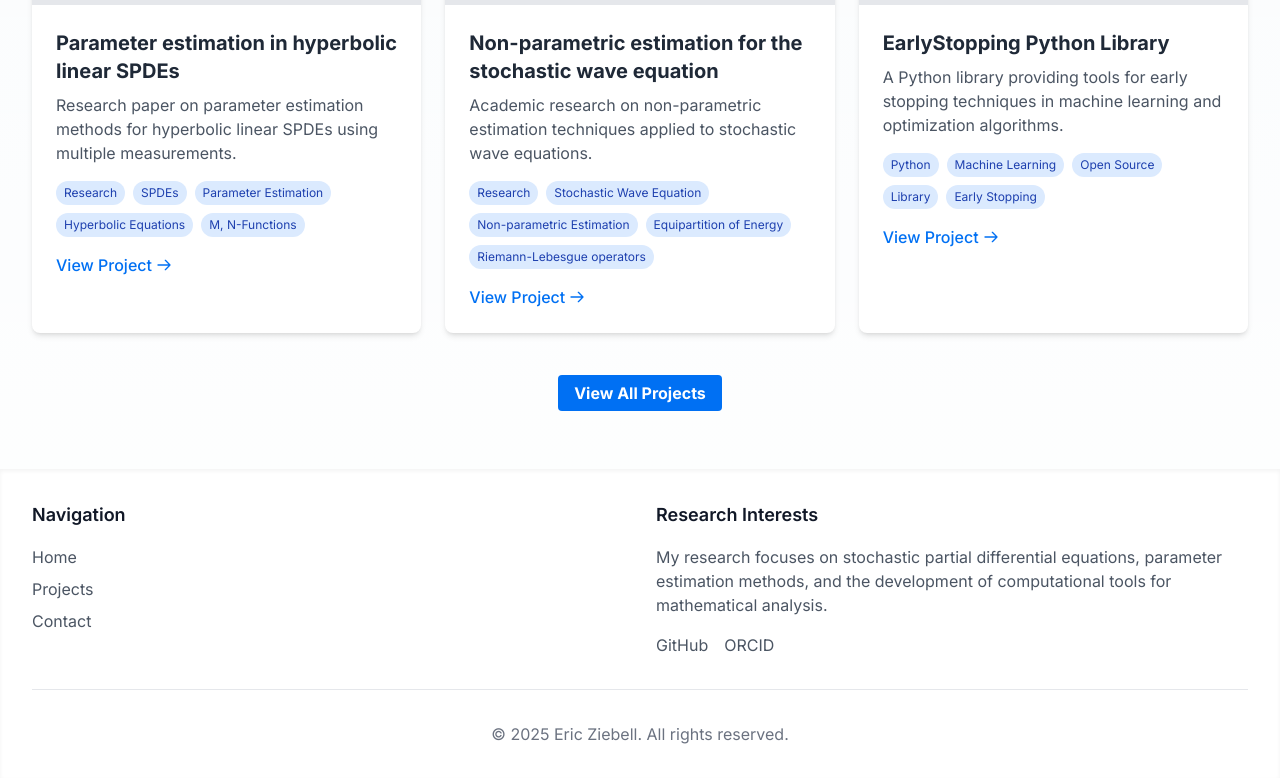
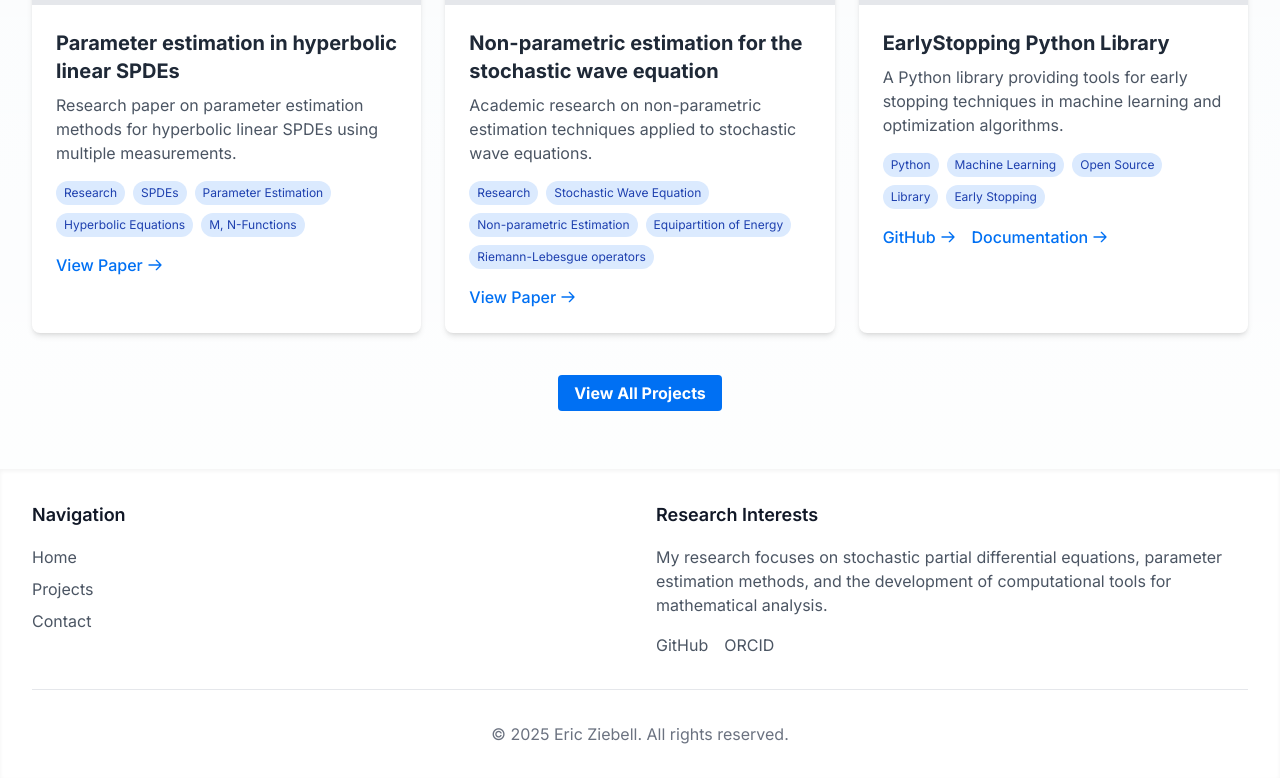
Before and after one commit to ziebelle/ziebelle.github.io, a Next.js app: page / in a window 1280 px wide. Shown: the part 743-1521 px from the top of the page. Built offline with nearby package versions, Linux system fonts and the light colour scheme.

Commit message:
Support for multiple links

```diff
--- a/app/components/ProjectCard.tsx
+++ b/app/components/ProjectCard.tsx
@@ -59,13 +59,16 @@ export default function ProjectCard({ project }: ProjectCardProps) {
                     ))}
                 </div>
 
+                <div className="flex flex-wrap gap-4">
+                    {project.links.map((link, index) => (
                         <Link
-                    href={project.link}
+                            key={index}
+                            href={link.url}
                             target="_blank"
                             rel="noopener noreferrer"
                             className="text-primary hover:text-primary-dark font-medium inline-flex items-center"
                         >
-                    View Project
+                            {link.title}
                             <svg
                                 className="w-4 h-4 ml-1"
                                 fill="none"
@@ -81,6 +84,8 @@ export default function ProjectCard({ project }: ProjectCardProps) {
                                 />
                             </svg>
                         </Link>
+                    ))}
+                </div>
             </div>
         </div>
     );
--- a/app/data/projects.ts
+++ b/app/data/projects.ts
@@ -5,7 +5,10 @@ export interface Project {
     description: string;
     image: string;
     tags: string[];
-    link: string;
+    links: {
+        title: string;
+        url: string;
+    }[];
     featured?: boolean; // Whether this project should be featured on the homepage
 }
 
@@ -17,7 +20,7 @@ export const allProjects: Project[] = [
         description: 'Research paper on parameter estimation methods for hyperbolic linear SPDEs using multiple measurements.',
         image: '/images/plate_equation.png',
         tags: ['Research', 'SPDEs', 'Parameter Estimation', 'Hyperbolic Equations', 'M, N-Functions'],
-        link: 'https://arxiv.org/abs/2407.13461',
+        links: [{ title: 'View Paper', url: 'https://arxiv.org/abs/2407.13461' }],
         featured: true,
     },
     {
@@ -26,7 +29,7 @@ export const allProjects: Project[] = [
         description: 'Academic research on non-parametric estimation techniques applied to stochastic wave equations.',
         image: '/images/RiemannLebesgue.mp4',
         tags: ['Research', 'Stochastic Wave Equation', 'Non-parametric Estimation', 'Equipartition of Energy', 'Riemann-Lebesgue operators'],
-        link: 'https://arxiv.org/abs/2404.18823',
+        links: [{ title: 'View Paper', url: 'https://arxiv.org/abs/2404.18823' }],
         featured: true,
     },
     {
@@ -35,7 +38,10 @@ export const allProjects: Project[] = [
         description: 'A Python library providing tools for early stopping techniques in machine learning and optimization algorithms.',
         image: '/images/tree_heatmaps.gif',
         tags: ['Python', 'Machine Learning', 'Open Source', 'Library', 'Early Stopping'],
-        link: 'https://github.com/ESFIEP/EarlyStopping',
+        links: [
+            { title: 'GitHub', url: 'https://github.com/ESFIEP/EarlyStopping' },
+            { title: 'Documentation', url: 'https://earlystop.github.io/EarlyStopping/' }
+        ],
         featured: true,
     },
     {
@@ -44,7 +50,7 @@ export const allProjects: Project[] = [
         description: 'A collection of visualizations and simulations for Stochastic Partial Differential Equations.',
         image: '/images/gallery_1.png',
         tags: ['SPDEs', 'Visualization', 'Educational', 'Mathematics'],
-        link: 'https://hu.berlin/SPDE-Gallery',
+        links: [{ title: 'View Gallery', url: 'https://hu.berlin/SPDE-Gallery' }],
     },
     {
         id: 5,
@@ -52,7 +58,7 @@ export const allProjects: Project[] = [
         description: 'A collection of LaTeX snippets for the Espanso text expander, enhancing LaTeX writing productivity.',
         image: '/images/espanso_snippets.png',
         tags: ['LaTeX', 'Espanso', 'Productivity', 'Tool'],
-        link: 'https://github.com/ziebelle/EspansoMathSnippets',
+        links: [{ title: 'View Project', url: 'https://github.com/ziebelle/EspansoMathSnippets' }],
     },
     {
         id: 6,
@@ -60,7 +66,7 @@ export const allProjects: Project[] = [
         description: 'Generative modeling of sea surface temperature using normalizing flows.',
         image: '/images/marginals.png',
         tags: ['Machine Learning', 'Normalizing Flows', 'Climate Science', 'Generative Models'],
-        link: 'https://medium.com/@starokon/generative-modelling-of-sea-surface-temperature-with-normalizing-flows-cdafa3d90b56',
+        links: [{ title: 'Read Article', url: 'https://medium.com/@starokon/generative-modelling-of-sea-surface-temperature-with-normalizing-flows-cdafa3d90b56' }],
     },
 ];
 
```
Lines whose indentation alone changed are shown as unchanged.
